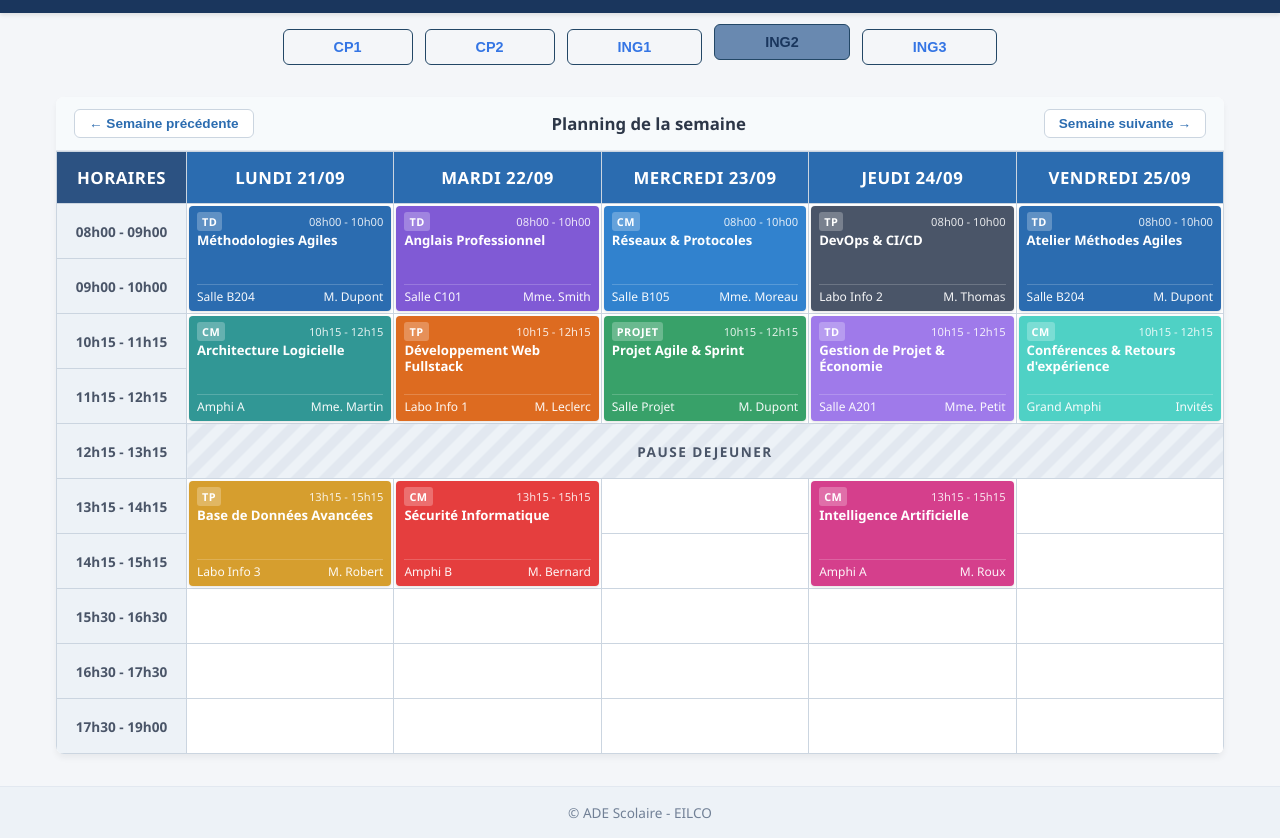
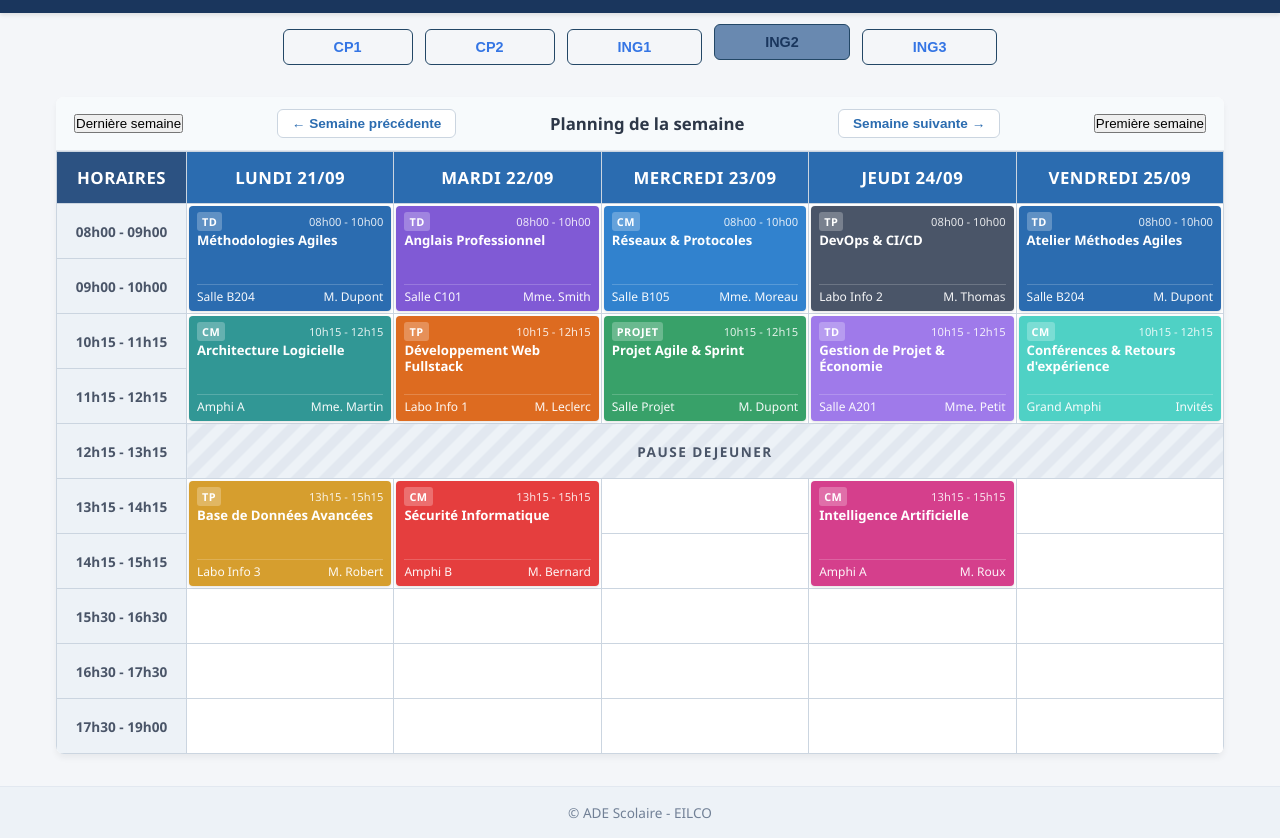
Before and after one commit to akisch01/ADE_SCOLAIRE, a plain HTML site: page index.html in a window 1280 px wide. Shown: the part 52-890 px from the top of the page. Drawn offline with Linux system fonts and the light colour scheme.

Commit message:
Boutons première et dernière semaine sans les fonctionnalités

```diff
--- a/index.html
+++ b/index.html
@@ -27,9 +27,11 @@
 
             <div class="calendrier">
                 <div class="calendar-header">
+                    <button id="derniere-semaine">Dernière semaine</button>
                     <button id="semaine-precedente" class="nav-week-btn" type="button">&larr; Semaine précédente</button>
                     <span class="calendar-title">Planning de la semaine</span>
                     <button id="semaine-suivante" class="nav-week-btn" type="button">Semaine suivante &rarr;</button>
+                    <button id="premiere-semaine" >Première semaine</button>
                 </div>
                 <table class="timetable">
                     <thead>
```
